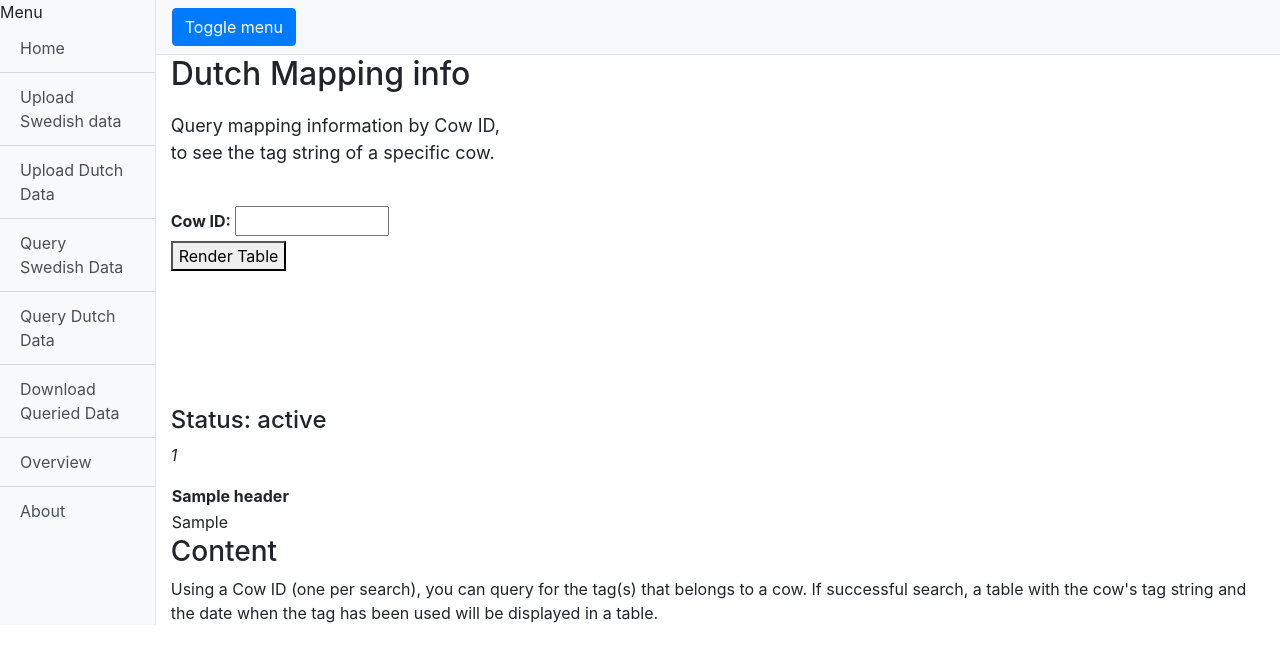
After one commit to li-ju666/cow-data-management, a Django app: template cow-app/cowsite/templates/dutch_data/dutch_mapping_info.html in a window 1280 px wide. The commit adds this page. Shown: the top 664 px of the page. Run offline with Django 3.2, Linux system fonts and the light colour scheme; the template is opened without the code that fills it: most values are stand-ins (such as "Sample title", 1, 10 or a date in 2020); some libraries are stand-ins or nearby versions.

Commit message:
"Updating dutch stuff"

```diff
--- a/cow-app/cowsite/templates/base.html
+++ b/cow-app/cowsite/templates/base.html
@@ -10,7 +10,7 @@
   <meta name="description" content="">
   <meta name="author" content="">
 
-  <title>cowsite</title>
+  <title>Cowsite</title>
 
   <!-- Bootstrap core CSS -->
   <link href="{% static 'vendor/bootstrap/css/bootstrap.min.css' %}" rel="stylesheet" type="text/css">
@@ -32,9 +32,9 @@
       <div class="list-group list-group-flush">
         <a href="/" class="list-group-item list-group-item-action bg-light">Home</a>
         <a href="/upload_swedish/" class="list-group-item list-group-item-action bg-light">Upload Swedish data</a>
-        <a href="/upload_dutch/" class="list-group-item list-group-item-action bg-light">Upload Dutch data (unf)</a>
-        <a href="/swe_db/" class="list-group-item list-group-item-action bg-light">Swedish data</a>
-        <a href="/dutch_data/" class="list-group-item list-group-item-action bg-light">Dutch data (unf)</a>
+        <a href="/upload_dutch/" class="list-group-item list-group-item-action bg-light">Upload Dutch Data</a>
+        <a href="/swe_db/" class="list-group-item list-group-item-action bg-light">Query Swedish Data</a>
+        <a href="/dutch_data/" class="list-group-item list-group-item-action bg-light">Query Dutch Data</a>
         <a href="/download_after_query" class="list-group-item list-group-item-action bg-light">Download Queried Data</a>
         <a href="/overview/" class="list-group-item list-group-item-action bg-light">Overview</a>
         <!--<a href="#" class="list-group-item list-group-item-action bg-light">dunno</a>-->
@@ -92,7 +92,7 @@
 
           <br>
           <h3>Query/Download data</h3>
-          <p style="font-size:18px">To fetch data from the database, go to the <a href="/swe_db/">Swedish Data</a> tab to access data from the Swedish farm or go to the tab <a href="/dutch_data/">Dutch Data</a> to access data from the Dutch farm.
+          <p style="font-size:18px">To fetch data from the database, go to the <a href="/swe_db/">Query Swedish Data</a> tab to access data from the Swedish farm or go to the tab <a href="/dutch_data/">Query Dutch Data</a> to access data from the Dutch farm.
             The files will be generated and saved in <b>&lt;project_folder&gt;/result_files/</b></i>. After query, the files can be manually downloaded from <a href="/download_after_query">Download Query Data</a>.
             </p>
 
--- /dev/null
+++ b/cow-app/cowsite/templates/dutch_data/dutch_mapping_info.html
@@ -0,0 +1,68 @@
+{% extends 'base.html' %}
+
+{% block content %}
+<div class="SplitLeft">
+    <h2>Dutch Mapping info</h2>
+    <p style="margin-top: 0.5cm; font-size: 18px;">Query mapping information by Cow ID, <br> to see the tag string of a specific cow.</p>
+
+    <div class="qtop" style="height: 25vh;">
+        <form method="post" enctype="multipart/form-data">
+            {% csrf_token %}
+
+            <div class="quodrant1">
+                <br>
+                <label for="cow_id"><b>Cow ID:</b></label>
+                <input type="text" id="cow_id" name="cow_id" size="10">
+            </div>
+
+            <div class='quodrant2'>
+                <button class="button button2" type="submit">Render Table</button>
+              </div>
+
+              {% csrf_token %}
+        </form>
+    </div>
+
+    <div class="div_border style=margin-top:  0cm; margin-bottom: 0.5cm;">
+        <br>
+        <h4>Status: {{ status }}</h4>
+        <h5>{{ msg }}</h5>
+        <p style="font-size: 16;"><i>{{ msg_id }}</i></p>
+
+        <div id="map_table">
+            <table>
+              <thead>
+                <tr>
+                  {% for header in map_header %}
+                    <th>{{ header }}</th>
+                  {% endfor %}
+                </tr>
+              </thead>
+              <tbody>
+                  {% for l1 in map_LoL %}
+                <tr>
+
+                    {% for l2 in l1 %}
+                        <td>{{ l2 }}</td>
+                    {% endfor %}
+
+                </tr>
+                {% endfor %}
+            </tbody>
+            </table>
+            </div>
+
+    </div>
+
+</div>
+
+
+
+
+<div class="SplitRight">
+    <h3>Content</h3>
+    Using a Cow ID (one per search), you can query for the tag(s) that belongs to a cow. If successful search, a table with the cow's tag string and the date when the tag has been used will be displayed in a table.
+</div>
+
+
+{% endblock %}
--- a/cow-app/cowsite/templates/swe_data/download_after_query.html
+++ b/cow-app/cowsite/templates/swe_data/download_after_query.html
@@ -45,8 +45,7 @@
   <form method="post" enctype="multipart/form-data">
 
 
-      <!--<button class="button button3" type="submit" name="action" value="{{ file }}">Clear folder</button> -->
-      <input type="submit" name='action' value="Clear files" style="margin-top: 15px; font-size: 18px; border-radius: 8px; padding: 10px 27px; background-color: rgb(241, 8, 8);" onclick="clicked(event)"/>
+      <input type="submit" name='action' value="Clear files" style="margin-top: 15px; font-size: 20px; border-radius: 8px; padding: 10px 27px; background-color: rgb(241, 8, 8);" onclick="clicked(event)"/>
       <br>
 
     {% csrf_token %}
--- a/cow-app/cowsite/urls.py
+++ b/cow-app/cowsite/urls.py
@@ -14,7 +14,8 @@ urlpatterns = [
     path('dutch_data/', views.dutch_data, name='dutch'),
     path('dutch_position/', views.dutch_position, name='dutch_position'),
     path('dutch_milkdata/', views.dutch_milkdata, name='dutch_milkdata'),
-    path('dutch_cowinfo/', views.dutch_cowinfo, name='dutch_cowinfo'),
+    #path('dutch_cowinfo/', views.dutch_cowinfo, name='dutch_cowinfo'), #currently not used
+    path('dutch_mapping_info/', views.dutch_mapping_info, name='dutch_mapping_info'),
     path('overview/', views.overview, name='overview'),
     path('about/', views.about, name='about'),
     path('swe_mapping_info', views.swe_mapping_info, name='se_mapping_info'),
```
Also changed, not shown: cow-app/cowsite/templates/dutch_data/dutch_position.html (+38 -7 lines), cow-app/cowsite/templates/dutch_data/dutch_select.html (+16 -8 lines), cow-app/cowsite/templates/upload/upload_dutch.html (+12 -1 lines), cow-app/cowsite/views.py (+33 -1 lines), cow-app/functions.py (+41 -20 lines), 5 other files.
